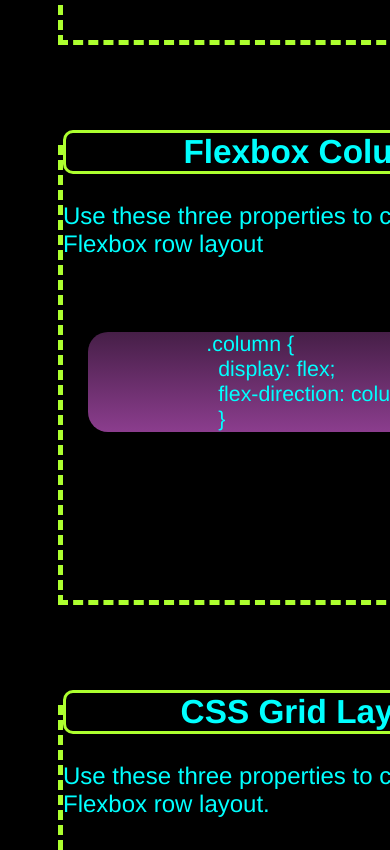
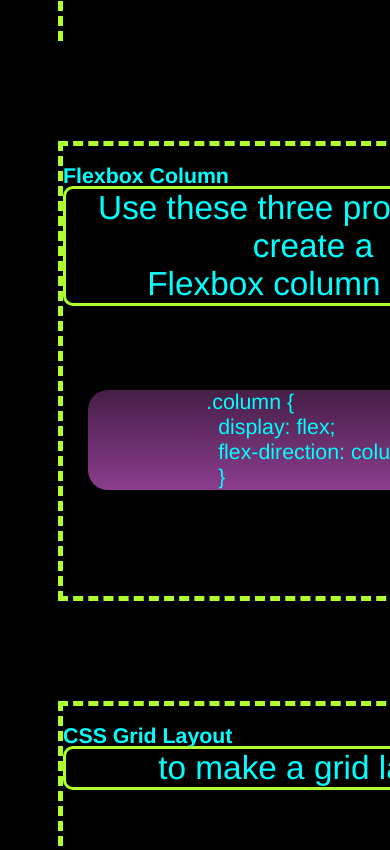
Before and after one commit to 1Gerardo3/Snip-it-chart, a plain HTML site: page Index.html in a window 390 px wide. Shown: the part 954-1804 px from the top of the page. Drawn offline with Linux system fonts and the light colour scheme.

Commit message:
add text to html

```diff
--- a/Index.html
+++ b/Index.html
@@ -54,7 +54,7 @@
         <div class="card-div">
           <h2 class="card-header">Flexbox Column</h2>
           <p class="usage">
-            Use these three properties to create a <br> Flexbox row layout
+            Use these three properties to create a <br> Flexbox column layout
           </p>
           <pre>
           <code class="code-card">.column {
@@ -72,7 +72,7 @@
 
           <h2 class="card-header">CSS Grid Layout</h2>
           <p class="usage">
-            Use these three properties to create a<br> Flexbox row layout.
+            to make a grid layout<br>
           </p>
           <pre>
             <code class="code-card">.grid {
@@ -143,4 +143,4 @@ box-shadow: inset 0px 0px 8px rgba
       <h3>made with (heart-love) and CSS</h3>
     </footer>
   </body>
-</html>
+  </html>
--- a/assets/CSS/Style.CSS
+++ b/assets/CSS/Style.CSS
@@ -23,11 +23,13 @@ h1 {
 
   background-image: linear-gradient(
     rgba(232, 102, 236, 0.3) 0%,
+
     rgba(232, 102, 236, 0.6) 100%
   );
   border-radius: 20px;
   margin: 25px;
 }
+
 .code-card:active {
   user-select: all;
 }
@@ -48,6 +50,7 @@ h1 {
 
 .card-div {
   height: 450px;
+
   width: 500px;
   border: 5px dashed greenyellow;
   margin: 25px;
@@ -55,11 +58,9 @@ h1 {
 
 .usage {
   font-size: 18pt;
-}
-
-h2 {
   font-size: 25pt;
   text-align: center;
+
   position: relative;
   border: 3px solid greenyellow;
   margin-top: -20px;
@@ -75,17 +76,7 @@ h3 {
 }
 
 @media screen and (max-width: 992px) {
-  body {
-    display: flex;
-    flex-wrap: wrap;
-    width: 100%;
-    height: 100px;
-  }
 }
 
 @media screen and (max-width: 768px) {
-  body {
-    width: 100%;
-    height: 100px;
-  }
 }
```
